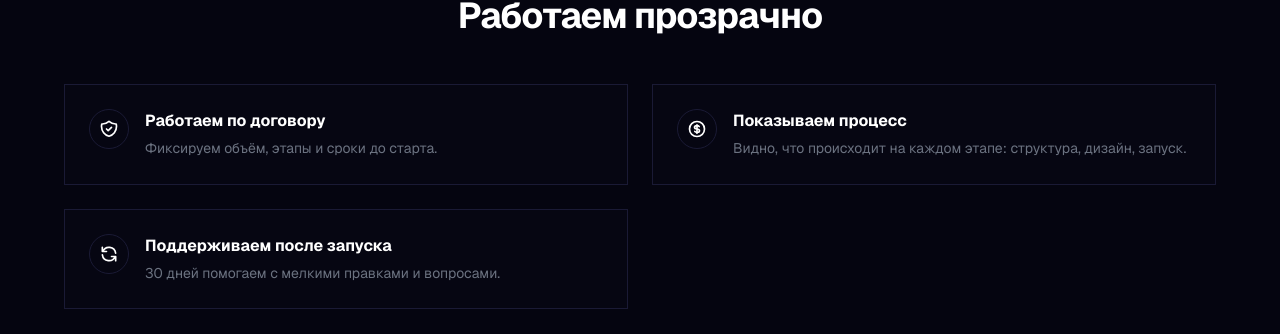
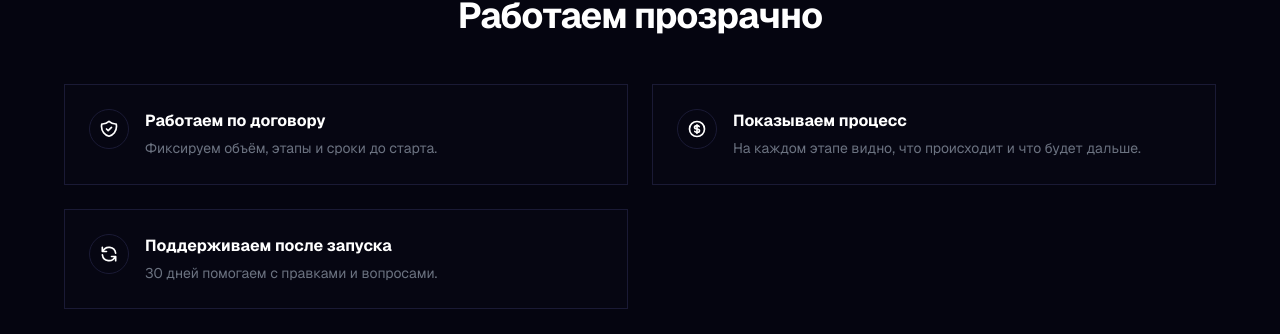
Before and after one commit to golkonst77/GOLwebsite-design, a Next.js app: page / in a window 1280 px wide. Shown: the part 8055-8389 px from the top of the page. Built offline with nearby package versions, Linux system fonts and the light colour scheme.

Commit message:
fix conversion copy and remove unverified claims

```diff
--- a/components/trust.tsx
+++ b/components/trust.tsx
@@ -22,7 +22,7 @@ const guarantees = [
       </svg>
     ),
     title: 'Показываем процесс',
-    description: 'Видно, что происходит на каждом этапе: структура, дизайн, запуск.',
+    description: 'На каждом этапе видно, что происходит и что будет дальше.',
   },
   {
     icon: (
@@ -31,7 +31,7 @@ const guarantees = [
       </svg>
     ),
     title: 'Поддерживаем после запуска',
-    description: '30 дней помогаем с мелкими правками и вопросами.',
+    description: '30 дней помогаем с правками и вопросами.',
   },
 ]
 
```
